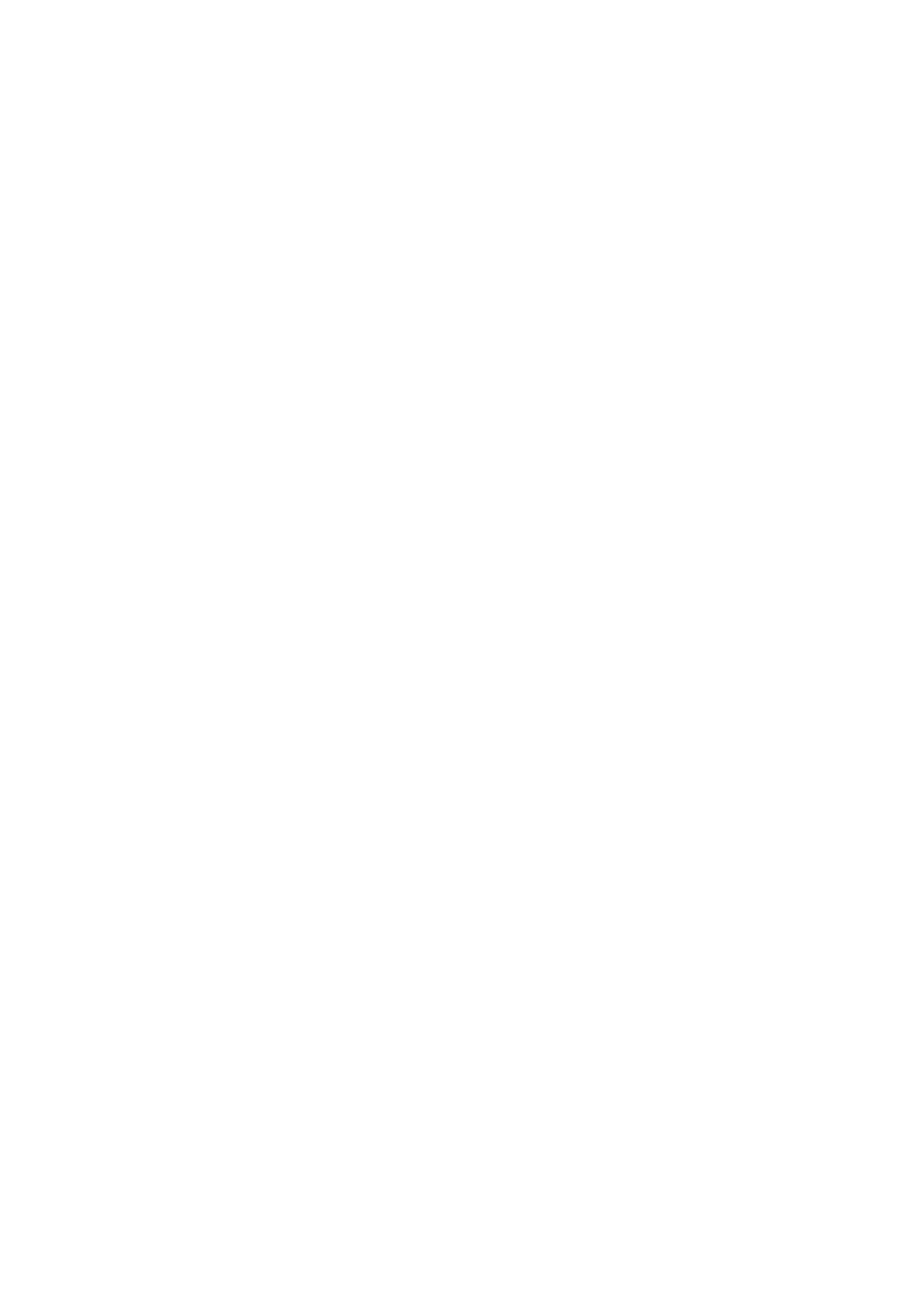
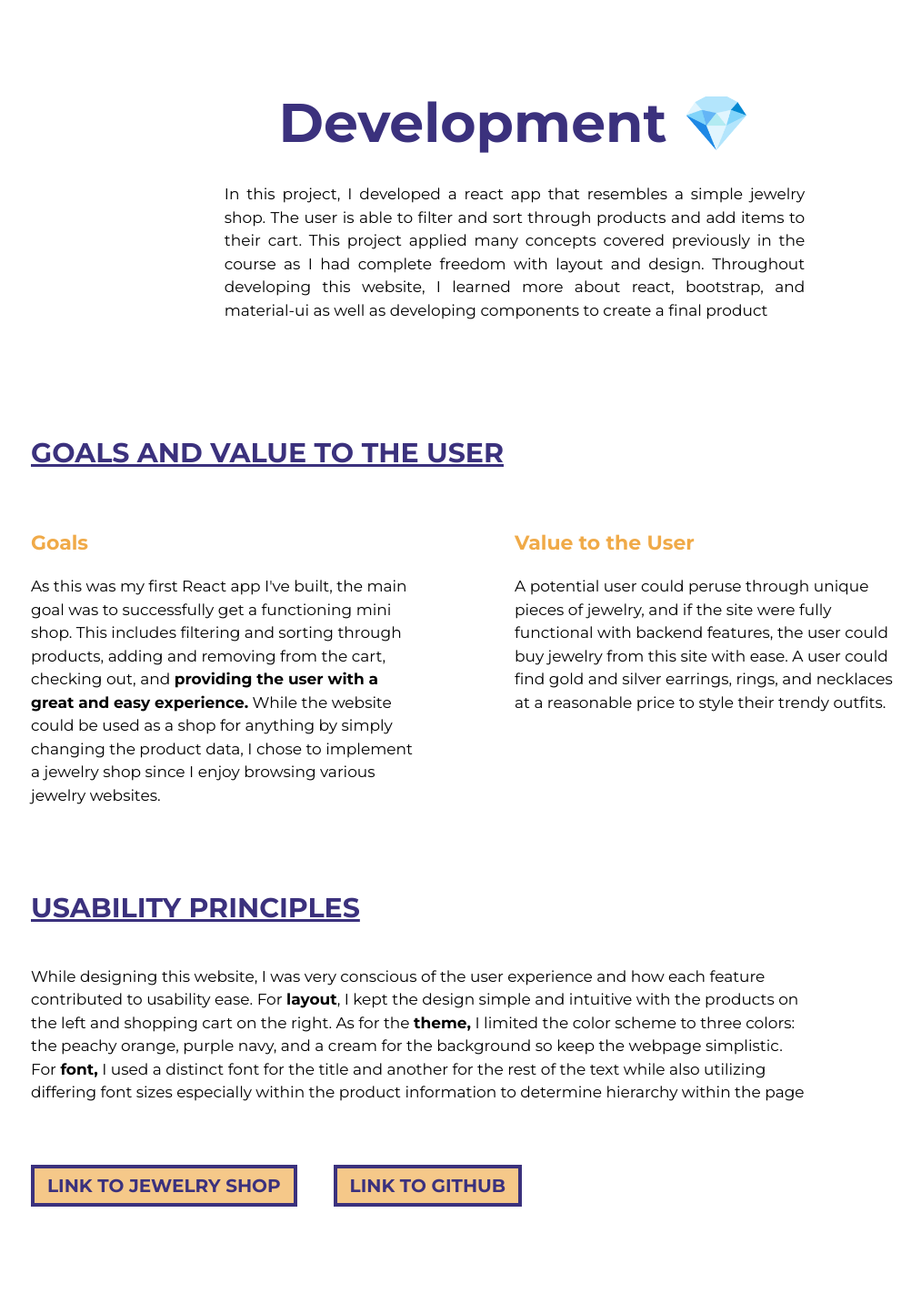
Before and after one commit to kimcas/developmentWriteup, a PHP site: page / in a window 1280 px wide. Before the commit the part shown is empty. Shown: the whole page at 91% size, without its empty margins (74-1087 px from the left). Before the commit the page ends 800 px from the top, so only its background shows below. Run offline with PHP 8.4, Linux system fonts and the light colour scheme.

Commit message:
initial commit

```diff
--- a/home.html
+++ b/home.html
@@ -2,13 +2,70 @@
 
 <html>
   <head>
-    <title>INSERT TITLE HERE!</title>
+    <title>Development</title>
     <link rel="stylesheet" href="index.css">
     <!-- TODO: add additional links here! e.g. fonts, icons, more stylesheets, etc. -->
+    <link href="https://fonts.googleapis.com/css2?family=Montserrat:wght@400;500;600;700;900&display=swap" rel="stylesheet">
     <meta content="width=device-width, initial-scale=1" name="viewport" />
+    <meta charset="UTF-8">
   </head>
 
   <body>
-    <!-- TODO: put your HTML code here! -->
+     <header>
+      <h1 class="title">Development 💎</h1>
+      <p class="overview">In this project, I developed a react app that resembles a
+        simple jewelry shop. The user is able to filter and sort through products
+        and add items to their cart. This project applied many concepts covered
+        previously in the course as I had complete freedom with layout and design.
+        Throughout developing this website, I learned more about react, bootstrap,
+        and material-ui as well as developing components to create a final product
+      </p>
+    </header>
+    <section class="goal">
+      <h2>Goals and Value to the User</h2>
+      <div class="flexContainer">
+        <div class="item">
+          <h3>Goals</h3>
+          <p>As this was my first React app I've built, the main goal was to successfully get
+            a functioning mini shop. This includes filtering and sorting through products,
+            adding and removing from the cart, checking out, and <span class="bold">
+            providing the user with a great and easy experience.</span> While the
+            website could be used as a shop for anything by simply changing the product
+            data, I chose to implement a jewelry shop since I enjoy browsing various
+            jewelry websites.
+          </p>
+        </div>
+        <div class="item">
+          <h3>Value to the User</h3>
+          <p>A potential user could peruse through unique pieces of jewelry, and
+            if the site were fully functional with backend features, the user could buy
+            jewelry from this site with ease. A user could find gold and silver earrings,
+            rings, and necklaces at a reasonable price to style their trendy outfits.
+            </p>
+        </div>
+      </div>
+    </section>
+    <section class="usability">
+      <h2>Usability Principles</h2>
+      <p>While designing this website, I was very conscious of the user experience
+        and how each feature contributed to usability ease. For <span class="bold">layout</span>, I kept
+        the design simple and intuitive with the products on the left and shopping
+        cart on the right. As for the <span class="bold">theme,</span> I limited the color scheme to
+        three colors: the peachy orange, purple navy, and a cream for the
+        background so keep the webpage simplistic. For <span class=bold>font,</span> I used a distinct font for the title and
+        another for the rest of the text while also utilizing differing font sizes
+        especially within the product information to determine hierarchy within the page
+      </p>
+    </section>
+    <sections class="links">
+      <div class="button">
+        <a class="toApp" href="https://nameless-ridge-01052.herokuapp.com/"
+        target="_blank">Link to Jewelry Shop</a>
+      </div>
+      <div class="button">
+        <a class="toGithub" href="https://github.com/kimcas/development"
+        target="_blank">Link to Github</a>
+      </div>
+    </sections>
   </body>
 </html>
--- a/index.css
+++ b/index.css
@@ -1 +1,75 @@
 /* Put your style information here! */
+* {
+    font-family: 'Montserrat', sans-serif;
+}
+body {
+    padding: 50px 100px;
+}
+p {
+    width: 80%;
+    font-size: 17px;
+    line-height: 150%;
+}
+h2 {
+    text-transform: uppercase;
+    font-size: 30px;
+    padding: 50px 0 20px 0;
+    text-decoration: underline;
+    color:#3b317d;
+}
+h3 {
+    font-size: 22px;
+    color: #f0aa48;
+}
+a {
+    text-decoration: none;
+}
+.bold {
+    font-weight: 700;
+}
+header {
+    display: flex;
+    align-items: center;
+    justify-content: center;
+    flex-direction: column;
+}
+.title {
+    font-size: 60px;
+    color:#3b317d;
+}
+.overview {
+    text-align: center;
+    width: 60%;
+    font-size: 17px;
+    margin: -10px 0px 50px 0;
+    text-align: justify;
+}
+.flexContainer{
+    display: flex;
+    justify-content: space-evenly;
+}
+.item {
+    width: 50%;
+}
+.links {
+    display: flex;
+    align-items: center;
+    justify-content: start;
+    padding: 60px 0;
+}
+.toApp, .toGithub{
+    border: 4px solid #3b317d;
+    background-color: #f5c889;
+    font-size: 20px;
+    text-transform: uppercase;
+    font-weight: 700;
+    color:#3b317d;
+    padding: 7px 14px;
+    transition: 0.1s all ease-in;
+    margin-right: 40px;
+}
+.toApp:hover, .toGithub:hover {
+    color: #f5c889;
+    border-color: #f5c889;
+    background-color: #3b317d;
+}
```
